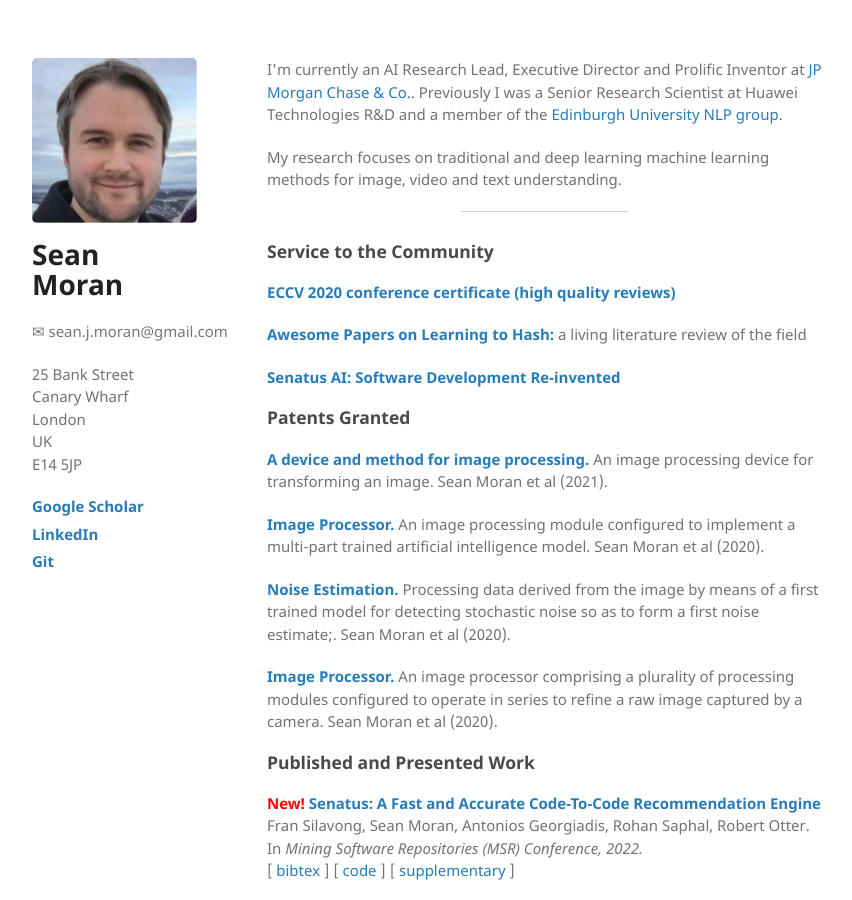
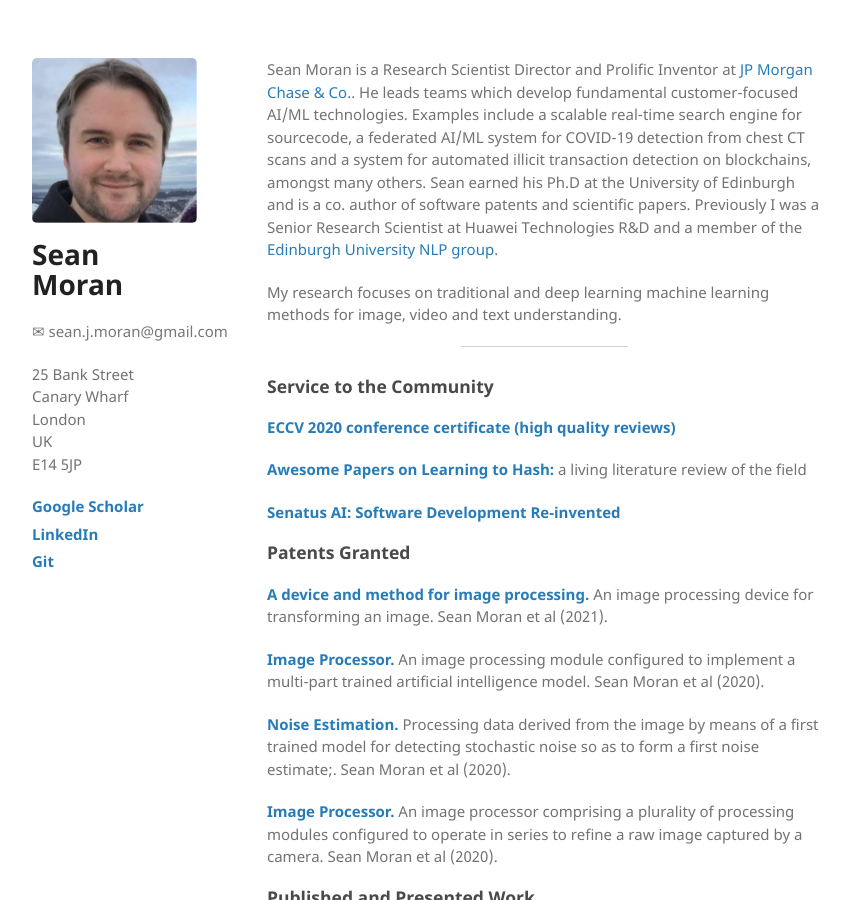
Before and after one commit to sjmoran/sjmoran.github.io, a Jekyll site: the page built from index.html, in a window 1280 px wide and 900 px high. Shown: the whole window, without its empty margins (26-878 px from the left). Built offline with Jekyll 4.4.1, drawn with Linux system fonts in a browser that asks for light colours.

Commit message:
Update index.html

```diff
--- a/index.html
+++ b/index.html
@@ -2,7 +2,8 @@
 layout: default
 ---
 
-<p>I'm currently an AI Research Lead, Executive Director and Prolific Inventor at <a target="_blank" href="https://www.jpmorganchase.com/">JP Morgan Chase & Co.</a>. Previously I was a Senior Research Scientist at Huawei Technologies R&D and a member of the <a target="_blank" href="https://edinburghnlp.inf.ed.ac.uk/">Edinburgh University NLP group</a>.</p>
+<p>Sean Moran is a Research Scientist Director and Prolific Inventor at <a target="_blank" href="https://www.jpmorganchase.com/">JP Morgan Chase & Co.</a>. He leads teams which develop fundamental customer-focused AI/ML technologies. Examples include a scalable real-time search engine for sourcecode, a federated AI/ML system for COVID-19 detection from chest CT scans and a system for automated illicit transaction detection on blockchains, amongst many others. Sean earned his Ph.D at the University of Edinburgh and is a co. author of software patents and scientific papers.
+Previously I was a Senior Research Scientist at Huawei Technologies R&D and a member of the <a target="_blank" href="https://edinburghnlp.inf.ed.ac.uk/">Edinburgh University NLP group</a>.</p>
 
 <p>My research focuses on traditional and deep learning machine learning methods for image, video and text understanding.</p>
 
```
